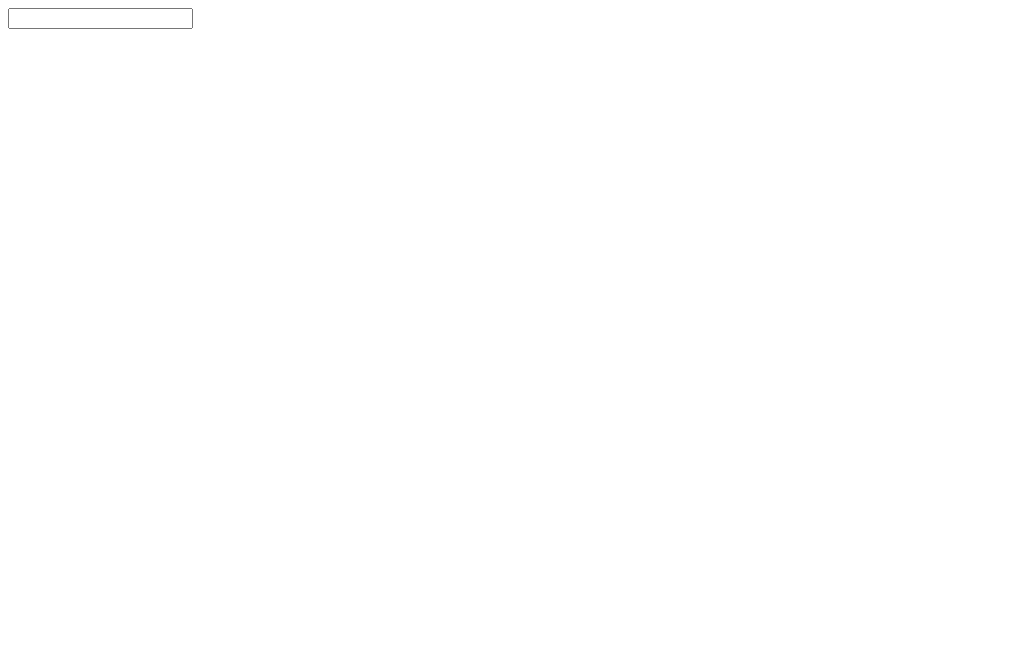
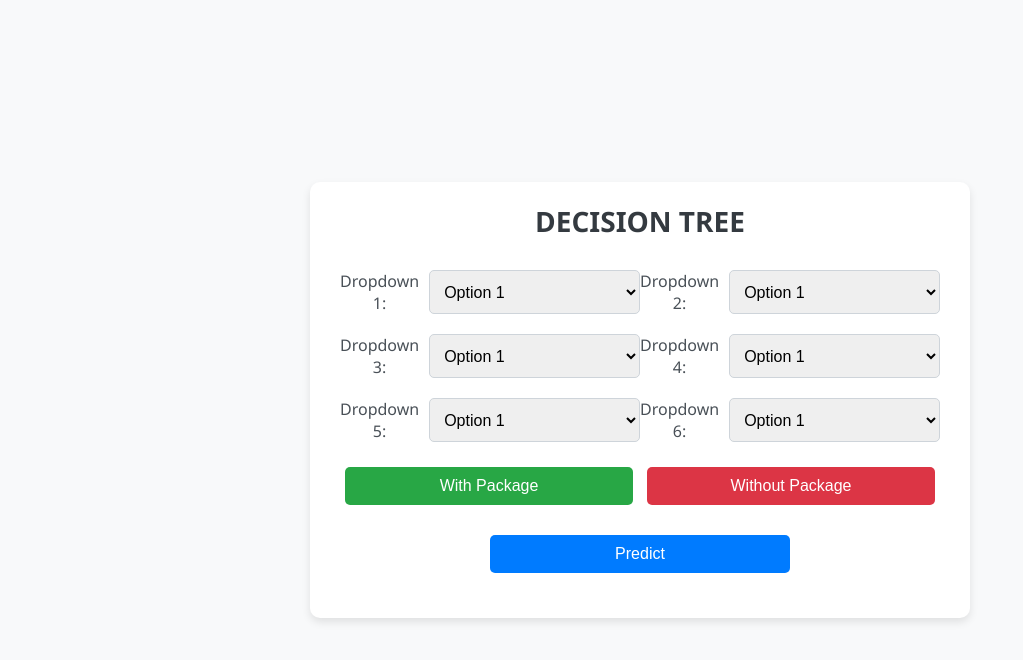
Before and after one commit to raza33010/Road-Accident-Predicton-By-Vehicle-Type, a plain HTML site: page decision_tree.html in a window 1280 px wide. Shown: the whole page, without its empty margins (0-1023 px from the left). Drawn offline with Linux system fonts and the light colour scheme.

Commit message:
Update decision_tree.html

```diff
--- a/decision_tree.html
+++ b/decision_tree.html
@@ -3,14 +3,150 @@
 <head>
     <meta charset="UTF-8">
     <meta name="viewport" content="width=device-width, initial-scale=1.0">
-    <input name="section" list="scripts" />
-
-
-    <datalist id="scripts">
-        <option value="van" />
-        <option value="car" />
-        <option value="other" />
-
-
-    </datalist>
+    <title>DECISION TREE Form</title>
+    <style>
+        body {
+            font-family: 'Segoe UI', Tahoma, Geneva, Verdana, sans-serif;
+            background-color: #f8f9fa;
+            margin: 0;
+            padding: 0;
+            display: flex;
+            justify-content: center;
+            align-items: center;
+            height: 100vh;
+        }
+        .container {
+            background-color: #fff;
+            box-shadow: 0 4px 8px rgba(0,0,0,0.1);
+            border-radius: 10px;
+            padding: 20px 30px;
+            max-width: 600px;
+            width: 100%;
+            text-align: center;
+        }
+        .heading {
+            font-size: 28px;
+            margin-bottom: 30px;
+            font-weight: bold;
+            color: #343a40;
+        }
+        .form-group {
+            display: flex;
+            justify-content: space-between;
+            margin-bottom: 20px;
+        }
+        .form-group label {
+            margin-right: 10px;
+            font-weight: 500;
+            color: #495057;
+        }
+        select {
+            width: 45%;
+            padding: 10px;
+            font-size: 16px;
+            border: 1px solid #ced4da;
+            border-radius: 5px;
+        }
+        .buttons {
+            display: flex;
+            justify-content: space-between;
+            margin: 20px 0;
+        }
+        button {
+            padding: 10px 20px;
+            font-size: 16px;
+            margin: 5px;
+            width: 48%;
+            border: none;
+            border-radius: 5px;
+            color: #fff;
+            cursor: pointer;
+            transition: background-color 0.3s ease;
+        }
+        #withPackageButton {
+            background-color: #28a745;
+        }
+        #withPackageButton:hover {
+            background-color: #218838;
+        }
+        #withoutPackageButton {
+            background-color: #dc3545;
+        }
+        #withoutPackageButton:hover {
+            background-color: #c82333;
+        }
+        .predict-button-container {
+            display: flex;
+            justify-content: center;
+        }
+        .predict-button {
+            width: 50%;
+            background-color: #007bff;
+        }
+        .predict-button:hover {
+            background-color: #0069d9;
+        }
+        #output {
+            margin-top: 20px;
+            font-size: 18px;
+            color: #495057;
+        }
+    </style>
+</head>
+<body>
+    <div class="container">
+        <div class="heading">DECISION TREE</div>
+        <div class="form-group">
+            <label for="dropdown1">Dropdown 1:</label>
+            <select id="dropdown1">
+                <option value="option1">Option 1</option>
+                <option value="option2">Option 2</option>
+                <option value="option3">Option 3</option>
+            </select>
+            <label for="dropdown2">Dropdown 2:</label>
+            <select id="dropdown2">
+                <option value="option1">Option 1</option>
+                <option value="option2">Option 2</option>
+                <option value="option3">Option 3</option>
+            </select>
+        </div>
+        <div class="form-group">
+            <label for="dropdown3">Dropdown 3:</label>
+            <select id="dropdown3">
+                <option value="option1">Option 1</option>
+                <option value="option2">Option 2</option>
+                <option value="option3">Option 3</option>
+            </select>
+            <label for="dropdown4">Dropdown 4:</label>
+            <select id="dropdown4">
+                <option value="option1">Option 1</option>
+                <option value="option2">Option 2</option>
+                <option value="option3">Option 3</option>
+            </select>
+        </div>
+        <div class="form-group">
+            <label for="dropdown5">Dropdown 5:</label>
+            <select id="dropdown5">
+                <option value="option1">Option 1</option>
+                <option value="option2">Option 2</option>
+                <option value="option3">Option 3</option>
+            </select>
+            <label for="dropdown6">Dropdown 6:</label>
+            <select id="dropdown6">
+                <option value="option1">Option 1</option>
+                <option value="option2">Option 2</option>
+                <option value="option3">Option 3</option>
+            </select>
+        </div>
+        <div class="buttons">
+            <button id="withPackageButton">With Package</button>
+            <button id="withoutPackageButton">Without Package</button>
+        </div>
+        <div class="predict-button-container">
+            <button id="predictButton" class="predict-button">Predict</button>
+        </div>
+        <div id="output"></div>
+    </div>
+    <script src="script.js"></script>
+</body>
 </html>
```
